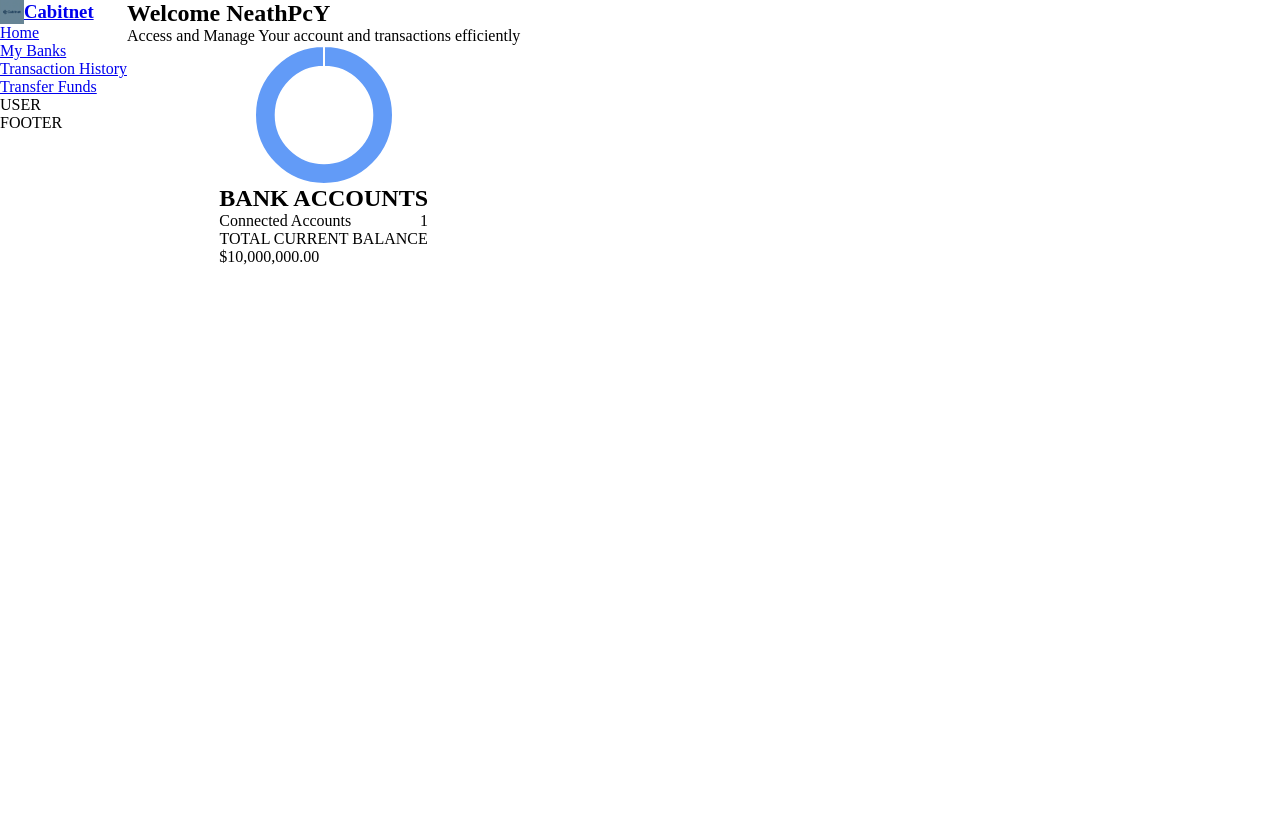
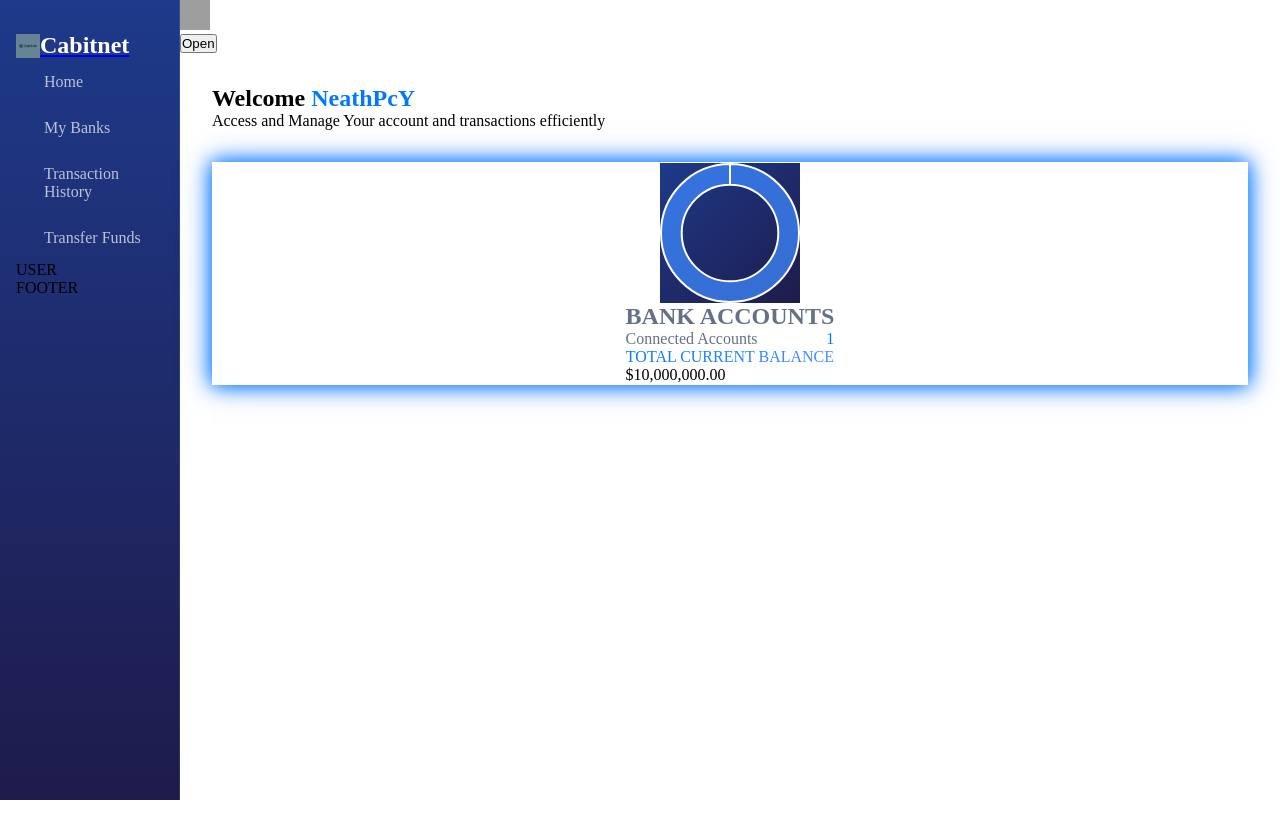
Before and after one commit to Neath3333/Banking-App, a Next.js app: page / in a window 1280 px wide. Shown: the top 838 px of the page. Before the commit the page ends 800 px from the top, so only its background shows below. Built offline with nearby package versions, Linux system fonts and the light colour scheme; grey boxes are pictures that could not be loaded.

Commit message:
feat(styles): add comprehensive design system and improve UI styling

```diff
--- a/app/(root)/layout.tsx
+++ b/app/(root)/layout.tsx
@@ -1,4 +1,6 @@
-import SideBar from "@/components/ui/SideBar";
+import SideBar from "@/components/SideBar";
+import Image from "next/image";
+import MobileNav from "@/components/MobileNavbar"
 export default function RootLayout({
   children,
 }: Readonly<{
@@ -8,7 +10,19 @@
   return (
     <main className="flex h-screen w-full font-inter">
         <SideBar user={LoggedIn} />
-        {children}
+        <div className="flex size-full flex-col">
+          <div className="root-layout">
+            <Image
+            src="/icon/logo.png"
+            alt="logo"
+            width={30}
+            height={30}/>
+            <div>
+              <MobileNav user={LoggedIn}></MobileNav>
+            </div>
+          </div>
+          {children}
+        </div>
     </main>
   );
 }
--- a/app/(root)/page.tsx
+++ b/app/(root)/page.tsx
@@ -1,6 +1,6 @@
 import React from 'react'
-import HeaderBox from '@/components/ui/HeaderBox'
-import { TotalBalanceBox } from '@/components/ui/TotalBalanceBox'
+import HeaderBox from '@/components/HeaderBox'
+import { TotalBalanceBox } from '@/components/TotalBalanceBox'
 
 const Home = () => {
   const loggedIn = { firstName: 'NeathPcY'}
--- a/app/globals.css
+++ b/app/globals.css
@@ -109,3 +109,88 @@
   line-height: 40px;
   flex: 1;
 }
+
+/* Custom utility classes for banking app */
+.glass-card {
+  background: rgba(255, 255, 255, 0.1);
+  backdrop-filter: blur(10px);
+  -webkit-backdrop-filter: blur(10px);
+  border: 1px solid rgba(255, 255, 255, 0.2);
+}
+
+.gradient-dark {
+  background: linear-gradient(135deg, #1e3a8a 0%, #1e1b4b 100%);
+}
+
+.gradient-accent {
+  background: linear-gradient(135deg, #0179fe 0%, #4893ff 100%);
+}
+
+.text-gradient {
+  background: linear-gradient(135deg, #0179fe 0%, #4893ff 100%);
+  -webkit-background-clip: text;
+  -webkit-text-fill-color: transparent;
+  background-clip: text;
+}
+
+.animate-glow {
+  animation: glow 2s ease-in-out infinite alternate;
+}
+
+@keyframes glow {
+  from { box-shadow: 0 0 10px #0179fe; }
+  to { box-shadow: 0 0 20px #0179fe, 0 0 30px #4893ff; }
+}
+
+/* Semantic color classes */
+.text-primary { color: #0179fe; }
+.text-secondary { color: #667085; }
+.border-custom { border-color: rgba(255, 255, 255, 0.2); }
+
+/* Sidebar classes */
+.sidebar {
+  background: linear-gradient(180deg, #1e3a8a 0%, #1e1b4b 100%);
+  padding: 2rem 1rem;
+  height: 100vh;
+  border-right: 1px solid rgba(255, 255, 255, 0.1);
+}
+
+.sidebar-link {
+  display: flex;
+  align-items: center;
+  gap: 0.75rem;
+  padding: 0.875rem 1rem;
+  border-radius: 0.75rem;
+  color: rgba(255, 255, 255, 0.7);
+  transition: all 0.2s ease;
+  text-decoration: none;
+  font-weight: 500;
+}
+
+.sidebar-link:hover {
+  background: rgba(255, 255, 255, 0.1);
+  color: white;
+}
+
+.sidebar-logo {
+  font-size: 1.5rem;
+  font-weight: 700;
+  color: white;
+}
+
+/* Home page classes */
+.home {
+  padding: 2rem;
+  min-height: 100vh;
+}
+
+.home-content {
+  max-width: 1200px;
+  margin: 0 auto;
+}
+
+.home-header {
+  display: flex;
+  flex-direction: column;
+  gap: 2rem;
+}
--- /dev/null
+++ b/components/MobileNavbar.tsx
@@ -0,0 +1,32 @@
+import React from 'react'
+import {
+    Sheet,
+    SheetClose,
+    SheetContent,
+    SheetDescription,
+    SheetFooter,
+    SheetHeader,
+    SheetTitle,
+    SheetTrigger,
+} from "@/components/ui/sheet"
+
+const MobileNavbar = ({ user }: MobileNavProps) => {
+    return (
+        <section>
+            <Sheet>
+                <SheetTrigger>Open</SheetTrigger>
+                <SheetContent>
+                    <SheetHeader>
+                        <SheetTitle>Are you absolutely sure?</SheetTitle>
+                        <SheetDescription>
+                            This action cannot be undone. This will permanently delete your account
+                            and remove your data from our servers.
+                        </SheetDescription>
+                    </SheetHeader>
+                </SheetContent>
+            </Sheet>
+        </section>
+    )
+}
+
+export default MobileNavbar
--- /dev/null
+++ b/components/ui/sheet.tsx
@@ -0,0 +1,139 @@
+"use client"
+
+import * as React from "react"
+import * as SheetPrimitive from "@radix-ui/react-dialog"
+import { cva, type VariantProps } from "class-variance-authority"
+import { cn } from "@/lib/utils"
+import { Cross2Icon } from "@radix-ui/react-icons"
+
+const Sheet = SheetPrimitive.Root
+
+const SheetTrigger = SheetPrimitive.Trigger
+
+const SheetClose = SheetPrimitive.Close
+
+const SheetPortal = SheetPrimitive.Portal
+
+const SheetOverlay = React.forwardRef<
+  React.ElementRef<typeof SheetPrimitive.Overlay>,
+  React.ComponentPropsWithoutRef<typeof SheetPrimitive.Overlay>
+>(({ className, ...props }, ref) => (
+  <SheetPrimitive.Overlay
+    className={cn(
+      "fixed inset-0 z-50 bg-black/80  data-[state=open]:animate-in data-[state=closed]:animate-out data-[state=closed]:fade-out-0 data-[state=open]:fade-in-0",
+      className
+    )}
+    {...props}
+    ref={ref}
+  />
+))
+SheetOverlay.displayName = SheetPrimitive.Overlay.displayName
+
+const sheetVariants = cva(
+  "fixed z-50 gap-4 bg-background p-6 shadow-lg transition ease-in-out data-[state=closed]:duration-300 data-[state=open]:duration-500 data-[state=open]:animate-in data-[state=closed]:animate-out",
+  {
+    variants: {
+      side: {
+        top: "inset-x-0 top-0 border-b data-[state=closed]:slide-out-to-top data-[state=open]:slide-in-from-top",
+        bottom:
+          "inset-x-0 bottom-0 border-t data-[state=closed]:slide-out-to-bottom data-[state=open]:slide-in-from-bottom",
+        left: "inset-y-0 left-0 h-full w-3/4 border-r data-[state=closed]:slide-out-to-left data-[state=open]:slide-in-from-left sm:max-w-sm",
+        right:
+          "inset-y-0 right-0 h-full w-3/4 border-l data-[state=closed]:slide-out-to-right data-[state=open]:slide-in-from-right sm:max-w-sm",
+      },
+    },
+    defaultVariants: {
+      side: "right",
+    },
+  }
+)
+
+interface SheetContentProps
+  extends React.ComponentPropsWithoutRef<typeof SheetPrimitive.Content>,
+    VariantProps<typeof sheetVariants> {}
+
+const SheetContent = React.forwardRef<
+  React.ElementRef<typeof SheetPrimitive.Content>,
+  SheetContentProps
+>(({ side = "right", className, children, ...props }, ref) => (
+  <SheetPortal>
+    <SheetOverlay />
+    <SheetPrimitive.Content
+      ref={ref}
+      className={cn(sheetVariants({ side }), className)}
+      {...props}
+    >
+      <SheetPrimitive.Close className="absolute right-4 top-4 rounded-sm opacity-70 ring-offset-background transition-opacity hover:opacity-100 focus:outline-none focus:ring-2 focus:ring-ring focus:ring-offset-2 disabled:pointer-events-none data-[state=open]:bg-secondary">
+        <Cross2Icon className="h-4 w-4" />
+        <span className="sr-only">Close</span>
+      </SheetPrimitive.Close>
+      {children}
+    </SheetPrimitive.Content>
+  </SheetPortal>
+))
+SheetContent.displayName = SheetPrimitive.Content.displayName
+
+const SheetHeader = ({
+  className,
+  ...props
+}: React.HTMLAttributes<HTMLDivElement>) => (
+  <div
+    className={cn(
+      "flex flex-col space-y-2 text-center sm:text-left",
+      className
+    )}
+    {...props}
+  />
+)
+SheetHeader.displayName = "SheetHeader"
+
+const SheetFooter = ({
+  className,
+  ...props
+}: React.HTMLAttributes<HTMLDivElement>) => (
+  <div
+    className={cn(
+      "flex flex-col-reverse sm:flex-row sm:justify-end sm:space-x-2",
+      className
+    )}
+    {...props}
+  />
+)
+SheetFooter.displayName = "SheetFooter"
+
+const SheetTitle = React.forwardRef<
+  React.ElementRef<typeof SheetPrimitive.Title>,
+  React.ComponentPropsWithoutRef<typeof SheetPrimitive.Title>
+>(({ className, ...props }, ref) => (
+  <SheetPrimitive.Title
+    ref={ref}
+    className={cn("text-lg font-semibold text-foreground", className)}
+    {...props}
+  />
+))
+SheetTitle.displayName = SheetPrimitive.Title.displayName
+
+const SheetDescription = React.forwardRef<
+  React.ElementRef<typeof SheetPrimitive.Description>,
+  React.ComponentPropsWithoutRef<typeof SheetPrimitive.Description>
+>(({ className, ...props }, ref) => (
+  <SheetPrimitive.Description
+    ref={ref}
+    className={cn("text-sm text-muted-foreground", className)}
+    {...props}
+  />
+))
+SheetDescription.displayName = SheetPrimitive.Description.displayName
+
+export {
+  Sheet,
+  SheetPortal,
+  SheetOverlay,
+  SheetTrigger,
+  SheetClose,
+  SheetContent,
+  SheetHeader,
+  SheetFooter,
+  SheetTitle,
+  SheetDescription,
+}
--- a/package.json
+++ b/package.json
@@ -9,12 +9,16 @@
     "lint": "eslint"
   },
   "dependencies": {
+    "@radix-ui/react-dialog": "^1.1.15",
+    "@radix-ui/react-icons": "^1.3.2",
     "@radix-ui/react-slot": "^1.2.4",
+    "chart.js": "^4.5.1",
     "class-variance-authority": "^0.7.1",
     "clsx": "^2.1.1",
     "next": "16.0.3",
     "query-string": "^9.3.1",
     "react": "19.2.0",
+    "react-chartjs-2": "^5.3.1",
     "react-countup": "^6.5.3",
     "react-dom": "19.2.0",
     "tailwind-merge": "^3.4.0",
```
Also changed, not shown: components/AnimatedCounter.tsx (renamed from components/ui/AnimatedCounter.tsx), components/DoughnutChart.tsx (renamed from components/ui/DoughnutChart.tsx), components/HeaderBox.tsx (renamed from components/ui/HeaderBox.tsx), components/SideBar.tsx (renamed from components/ui/SideBar.tsx), components/TotalBalanceBox.tsx (renamed from components/ui/TotalBalanceBox.tsx), 1 other file (tests, documents, lock files or other folders).
